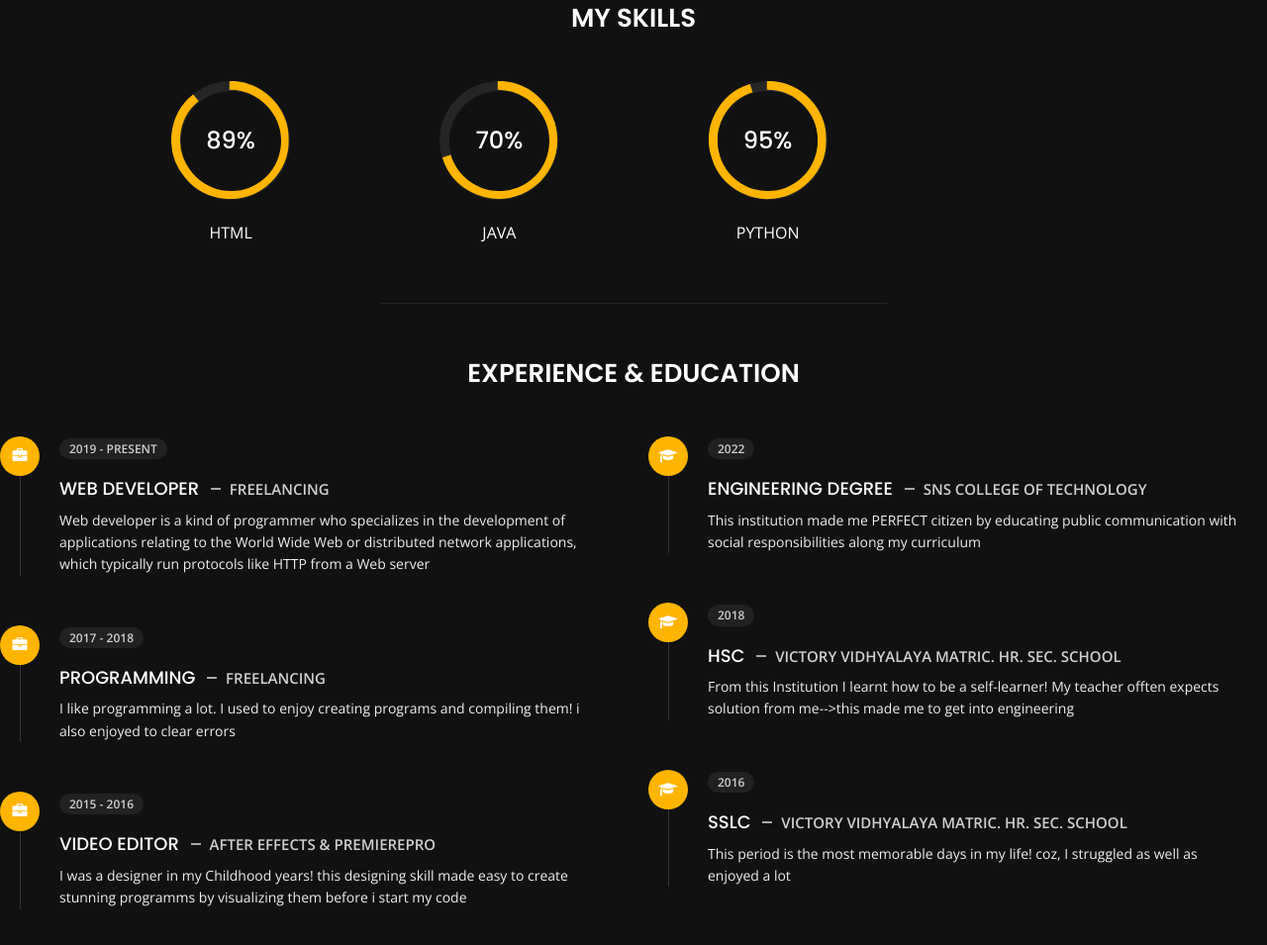
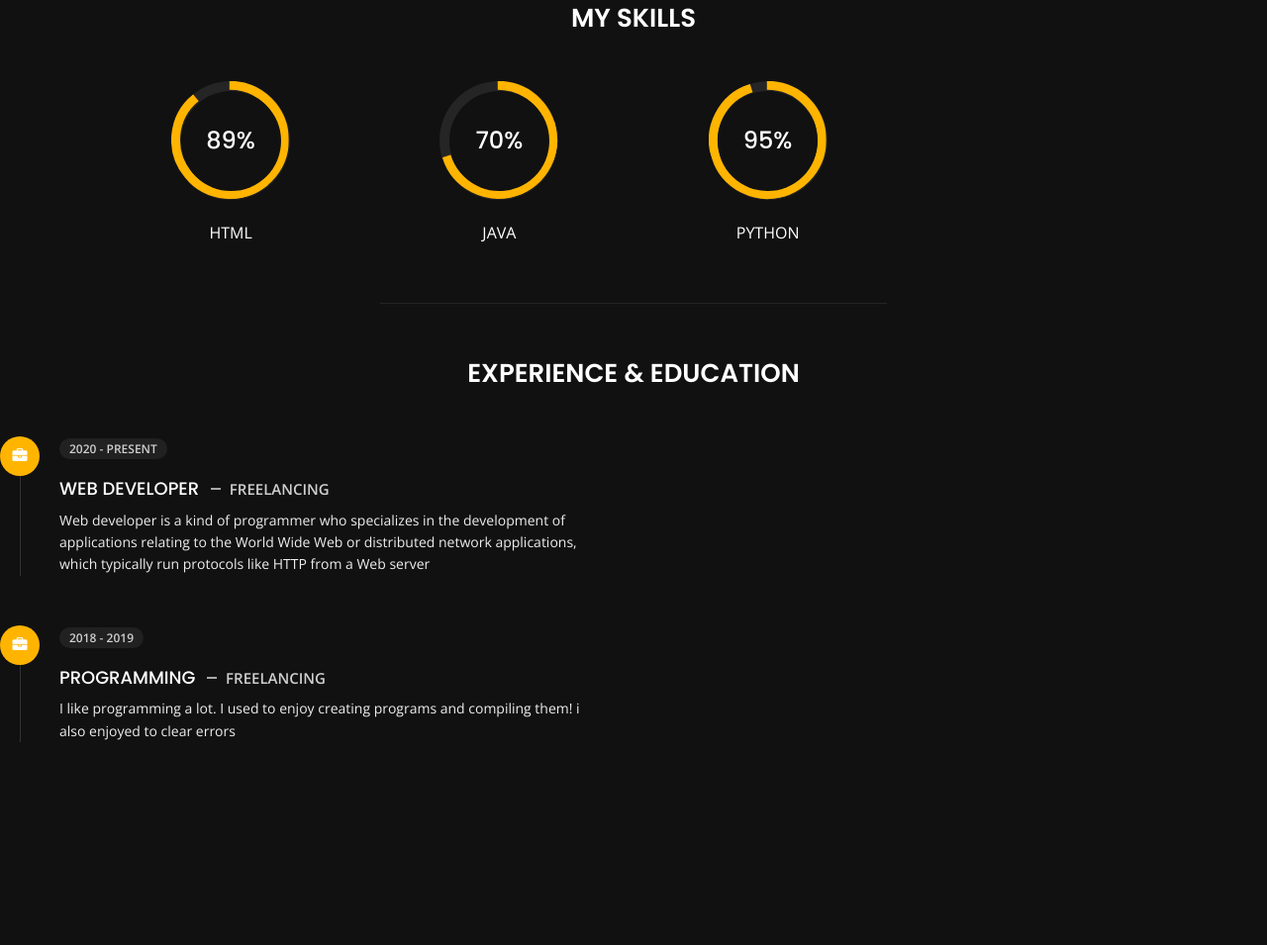
Before and after one commit to mohsen-abbaszadeh2008/Home, a plain HTML site: page about.html in a window 1280 px wide. Shown: the part 690-1645 px from the top of the page at 99% size. After the commit the page ends 1510 px from the top, so only its background shows below. Drawn offline with nearby package versions, Linux system fonts and the light colour scheme.

Commit message:
Update about.html

```diff
--- a/about.html
+++ b/about.html
@@ -6,7 +6,7 @@
 <head>
     <meta charset="utf-8">
     <link rel="icon" href="images/intro-image%20-%20portrait.png">
-    <title>Ugesh R | Resume</title>
+    <title>Mohsen Abbaszadeh | Resume</title>
     <meta name="viewport" content="width=device-width, initial-scale=1">
 
 
@@ -121,7 +121,7 @@
                         </ul>
                     </div>
                     <div class="col-12 mt-3">
-                        <a href="resume/R%20Ugesh%20resume.jpg" class="btn btn-download">Download </a>
+                        <a href="resume/محسن عباس زاده_1401-4-18.pdf" class="btn btn-download">Download </a>
                     </div>
                 </div>
             </div>
@@ -210,7 +210,7 @@
                             <div class="icon">
                                 <i class="fa fa-briefcase"></i>
                             </div>
-                            <span class="time open-sans-font text-uppercase">2019 - Present</span>
+                            <span class="time open-sans-font text-uppercase">2020 - Present</span>
                             <h5 class="poppins-font text-uppercase">Web Developer <span class="place open-sans-font">Freelancing</span></h5>
                             <p class="open-sans-font"> Web developer is a kind of programmer who specializes in the development of applications relating to the World Wide Web or distributed network applications, which typically run protocols like HTTP from a Web server</p>
                         </li>
@@ -218,17 +218,9 @@
                             <div class="icon">
                                 <i class="fa fa-briefcase"></i>
                             </div>
-                            <span class="time open-sans-font text-uppercase">2017 - 2018</span>
+                            <span class="time open-sans-font text-uppercase">2018 - 2019</span>
                             <h5 class="poppins-font text-uppercase">programming <span class="place open-sans-font">Freelancing</span></h5>
                             <p class="open-sans-font">I like programming a lot. I used to enjoy creating programs and compiling them! i also enjoyed to clear errors</p>
-                        </li>
-                        <li>
-                            <div class="icon">
-                                <i class="fa fa-briefcase"></i>
-                            </div>
-                            <span class="time open-sans-font text-uppercase">2015 - 2016</span>
-                            <h5 class="poppins-font text-uppercase">video editor <span class="place open-sans-font">After effects & premierepro</span></h5>
-                            <p class="open-sans-font">I was a designer in my Childhood years! this designing skill made easy to create stunning programms by visualizing them before i start my code</p>
                         </li>
                     </ul>
                 </div>
@@ -237,30 +229,7 @@
                 <div class="resume-box">
                     <ul>
                         <li>
-                            <div class="icon">
-                                <i class="fa fa-graduation-cap"></i>
-                            </div>
-                            <span class="time open-sans-font text-uppercase">2022</span>
-                            <h5 class="poppins-font text-uppercase">Engineering Degree <span class="place open-sans-font">SNS COLLEGE OF TECHNOLOGY
-                                </span></h5>
-                            <p class="open-sans-font">This institution made me PERFECT citizen by educating public communication with social responsibilities along my curriculum</p>
-                        </li>
-                        <li>
-                            <div class="icon">
-                                <i class="fa fa-graduation-cap"></i>
-                            </div>
-                            <span class="time open-sans-font text-uppercase">2018</span>
-                            <h5 class="poppins-font text-uppercase">HSC <span class="place open-sans-font">Victory Vidhyalaya matric. hr. sec. school</span></h5>
-                            <p class="open-sans-font">From this Institution I learnt how to be a self-learner! My teacher offten expects solution from me-->this made me to get into engineering</p>
-                        </li>
-                        <li>
-                            <div class="icon">
-                                <i class="fa fa-graduation-cap"></i>
-                            </div>
-                            <span class="time open-sans-font text-uppercase">2016</span>
-                            <h5 class="poppins-font text-uppercase">SSLC <span class="place open-sans-font">Victory Vidhyalaya matric. hr. sec. school</span></h5>
-                            <p class="open-sans-font">This period is the most memorable days in my life! coz, I struggled as well as enjoyed a lot</p>
-                        </li>
+
                     </ul>
                 </div>
             </div>
```
